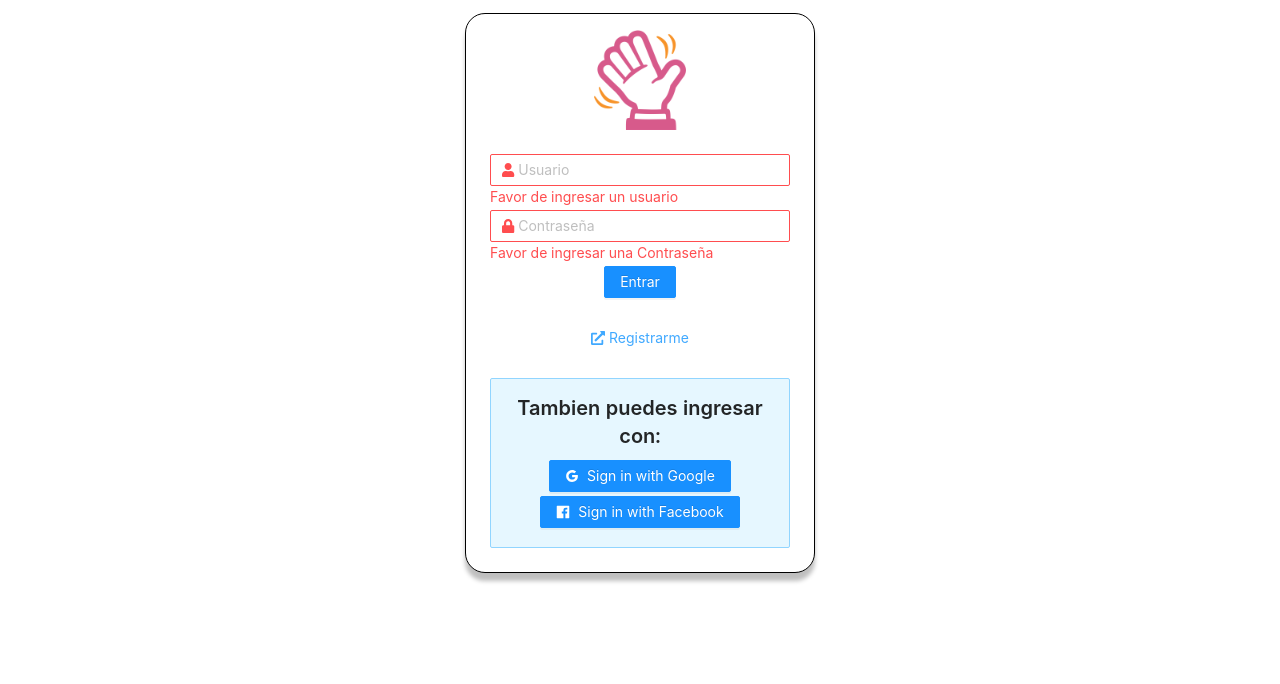
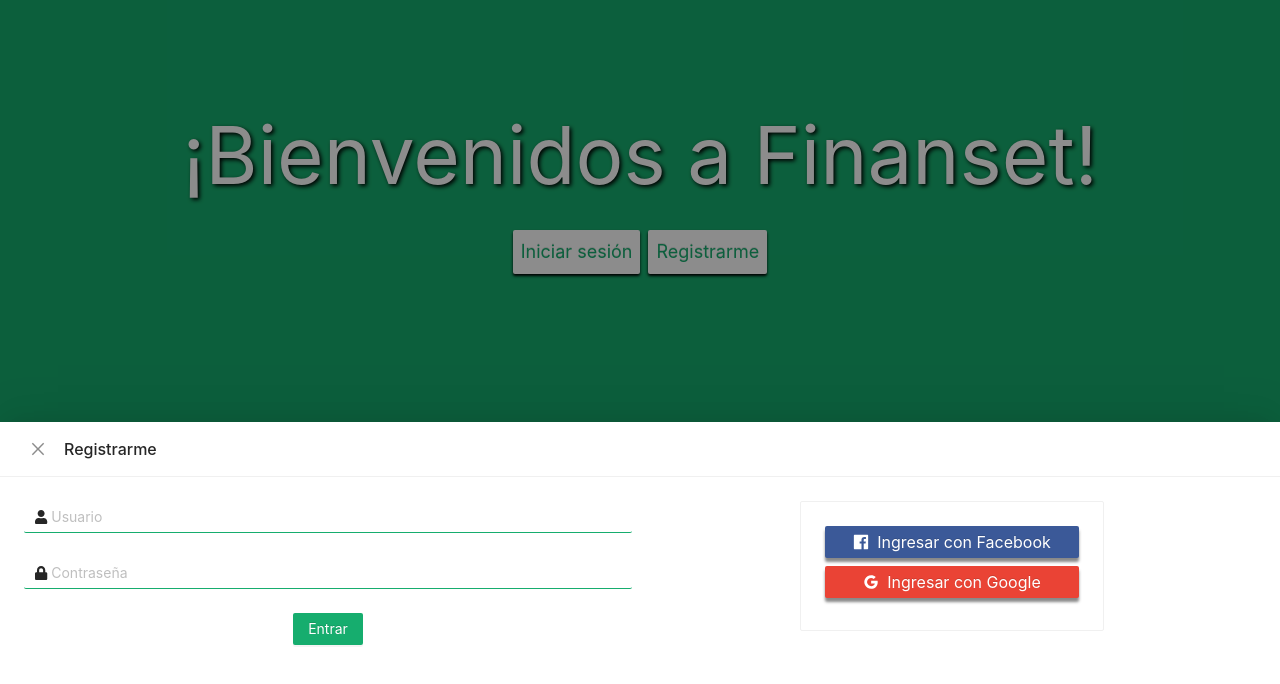
Before and after one commit to ccortes15/ProyectoPrestapp, a Next.js app: page / in a window 1280 px wide. Both pictures are taken after a click on the button "Registrarme". Shown: the top 684 px of the page. Built offline with nearby package versions, Linux system fonts and the light colour scheme.

Commit message:
diseño de login

```diff
--- a/src/components/Layout/Header.tsx
+++ b/src/components/Layout/Header.tsx
@@ -23,7 +23,6 @@
                     <Row justify="end">
                         <Col>
                             <Menu theme="light" mode="horizontal" style={{ float: 'right' }}>
-                                <Menu.Item key="search" icon={<SearchOutlined/>} />
                                 <SubMenu title="Agregar" key="add" icon={<PlusOutlined />}>
                                     <Menu.Item key="addDebt" icon={<PlusOutlined />}>
                                         <FormContainer transcType = {"deuda"} ao={"a"} >
--- /dev/null
+++ b/src/components/Login/FormLogin.tsx
@@ -0,0 +1,65 @@
+import { Form, Input, Button, Row, Col, Card } from 'antd';
+import { Fragment, FC } from 'react';
+import { FontAwesomeIcon } from '@fortawesome/react-fontawesome'
+import { faUser, faLock} from '@fortawesome/free-solid-svg-icons'
+import { GoogleOutlined, FacebookFilled } from '@ant-design/icons'
+import styles from './styles/Style.module.css'
+
+const FormLogin: FC = () => {
+    return (
+        <Fragment>
+            <Row gutter={16}>
+                <Col span={12}>
+                    <Form
+                        name="normal_login"
+                        layout="horizontal"
+                        initialValues={{ remember: true }}
+                    //onFinish={onFinish}
+                    >
+                        <Form.Item
+                            name="user"
+                            rules={[{ required: true, message: 'Favor de ingresar un usuario' }]}
+                        >
+                            <Input className={styles.inputStyle} prefix={<FontAwesomeIcon icon={faUser} />} placeholder="Usuario" />
+                        </Form.Item>
+                        <Form.Item
+                            name="password"
+                            rules={[{ required: true, message: 'Favor de ingresar una Contraseña' }]}
+                        >
+                            <Input
+                                className={styles.inputStyle}
+                                prefix={<FontAwesomeIcon icon={faLock} />}
+                                type="password"
+                                placeholder="Contraseña"
+                            />
+                        </Form.Item>
+
+                        <Form.Item >
+                            <Row justify="center">
+                                <Col>
+                                    <Button type="primary" className={styles.buttonStyle} htmlType="submit" >
+                                        Entrar
+                                    </Button>
+                                </Col>
+                            </Row>
+
+                        </Form.Item>
+                    </Form>
+                </Col>
+
+                <Col span={12}>
+                    <Card style={{ width: '50%', margin: 'auto' }}>
+                    <Button type="primary" className={styles.buttonFacebookStyle} icon={<FacebookFilled />} block>
+                            Ingresar con Facebook
+                            </Button>
+                        <Button type="primary" className={styles.buttonGoogleStyle} icon={<GoogleOutlined />} block>
+                            Ingresar con Google
+                            </Button>
+                    </Card>
+                </Col>
+            </Row>
+        </Fragment>
+    )
+}
+
+export default FormLogin;
--- a/src/components/Login/LoginApp.tsx
+++ b/src/components/Login/LoginApp.tsx
@@ -1,99 +1,52 @@
-import { Form, Input, Button, Row, Col, Card, Alert, Typography } from 'antd';
-import { Fragment, FC, CSSProperties } from 'react';
-import { FontAwesomeIcon } from '@fortawesome/react-fontawesome'
-import { faUser, faLock, faExternalLinkAlt } from '@fortawesome/free-solid-svg-icons'
-import { GoogleOutlined, FacebookFilled } from '@ant-design/icons'
+import { Drawer, Row, Col, Space, Button } from 'antd';
+import Title from 'antd/lib/typography/Title';
+import { FC, useState } from 'react';
+import FormLogin from './FormLogin';
+import styles from './styles/Style.module.css'
 
-const { Title } = Typography;
+type TitleType = 'Iniciar sesión' | 'Registrarme'
 
 const Login: FC = () => {
+  const [title, setTitle] = useState<TitleType>('Iniciar sesión')
+  const [visible, setVisible] = useState<boolean>(false);
 
-  const styleLogin: CSSProperties = {
-    width: '350px',
-    height: '100%',
-    margin: 'auto',
-    marginTop: '1%',
-    background: '#FFFFFF',
-    border: '1px solid #000000',
-    boxSizing: 'border-box',
-    boxShadow: '0px 8px 4px rgba(0, 0, 0, 0.25)',
-    borderRadius: '20px'
+  const clickLogin = ():void => {
+    setTitle('Iniciar sesión');
+    setVisible(true)
+  }
+
+  const clickRegister = ():void => {
+    setTitle('Registrarme')
+    setVisible(true)
   }
 
   return (
-    <Fragment>
-      <Card style={styleLogin} cover={<img alt="example" style={{ width: '100px', margin: 'auto', marginTop: '5%' }} src="/logo.png" />}>
-        <Form
-          name="normal_login"
-          className="login-form"
-          initialValues={{ remember: true }}
-          //onFinish={onFinish}
-        >
-          <Form.Item
-            name="user"
-            rules={[{ required: true, message: 'Favor de ingresar un usuario' }]}
-          >
-            <Input prefix={<FontAwesomeIcon icon={faUser} />} placeholder="Usuario" />
-          </Form.Item>
-          <Form.Item
-            name="password"
-            rules={[{ required: true, message: 'Favor de ingresar una Contraseña' }]}
-          >
-            <Input
-              prefix={<FontAwesomeIcon icon={faLock} />}
-              type="password"
-              placeholder="Contraseña"
-            />
-          </Form.Item>
-
-          <Form.Item >
+    <div className={styles.loginStyle} >
       <Row justify="center">
         <Col>
-                <Button type="primary" htmlType="submit" >
-                  Entrar
-            </Button>
-              </Col>
-            </Row>
-
-          </Form.Item>
-
-          <Form.Item>
-            <Row justify="center">
-              <Col>
-                <Button type="link" htmlType="submit" icon={<FontAwesomeIcon style={{ marginRight: 4 }} icon={faExternalLinkAlt} />}>
-                  Registrarme
-                </Button>
-              </Col>
-            </Row>
-          </Form.Item>
-        </Form>
-        <Alert
-          message={
-            <Title level={4} style={{ textAlign: 'center' }}>Tambien puedes ingresar con:</Title>
-          }
-          description={
-            <>
-              <Row justify="center">
-                <Col>
-                  <Button type="primary" htmlType="submit" style={{ marginBottom: 4 }} icon={<GoogleOutlined />}>
-                    Sign in with Google
-                  </Button>
+          <div className={styles.titleStyle}>
+            ¡Bienvenidos a Finanset!
+            </div>
         </Col>
       </Row>
       <Row justify="center">
         <Col>
-                  <Button type="primary" htmlType="submit" style={{ marginBottom: 4 }} icon={<FacebookFilled />}>
-                    Sign in with Facebook
-                  </Button>
+          <Space size="small">
+            <Button type="primary" className={styles.buttonLoginStyle} onClick={clickLogin}>Iniciar sesión</Button>
+            <Button type="primary" className={styles.buttonLoginStyle} onClick={clickRegister} >Registrarme</Button>
+          </Space>
         </Col>
       </Row>
 
-            </>
-          }
-          type="info"
-        />
-      </Card>
-    </Fragment>
+      <Drawer
+        onClose={() => setVisible(false)}
+        title={title}
+        placement={'bottom'}
+        visible={visible}
+      >
+        <FormLogin />
+      </Drawer>
+    </div>
   )
 };
 
--- /dev/null
+++ b/src/components/Login/styles/Style.module.css
@@ -0,0 +1,74 @@
+.inputStyle {
+    border-style: none none solid none;
+    border-color: #16AD6E;
+  }
+
+.inputStyle:focus-within {
+  border-style: none none solid none;
+  border-color: steelblue;
+  box-shadow: none;
+}
+
+.buttonStyle {
+    margin: 0;
+    font-size: 14;
+    background-color: #16AD6E;
+    border: none;
+    border-radius: 2px;
+    box-shadow: 0px 4px 3px 0px #898989,
+}
+
+.titleStyle {
+    position: relative;
+    margin-top: 10%;
+    color: white;
+    font-size: 80px;
+    text-shadow: 2px 2px 4px #000000;
+}
+
+.buttonLoginStyle {
+  width: 100%;
+  height: 100%;
+  margin-top: 10%;
+  background-color: white;
+  color: #16AD6E;
+  padding: 8px;
+  font-size: 18px;
+  border: none;
+  border-radius: 2px;
+  box-shadow: 0px 2px 3px 0px #000000;
+}
+
+.loginStyle{
+  width: 100%;
+  min-height: 100vh;
+  height: 100%;
+  background-color: #16AD6E;
+  margin: auto;
+}
+
+.buttonGoogleStyle{
+  margin: 0px 0px 8px 0px;
+  font-size: 16px;
+  background-color: #EA4335;
+  border: none;
+  border-radius: 2px;
+  box-shadow: 0px 4px 3px 0px #898989;
+}
+
+.buttonGoogleStyle:hover {
+  background-color: #BD382B;
+}
+
+.buttonFacebookStyle{
+  margin: 0px 0px 8px 0px;
+  font-size: 16px;
+  background-color: #3b5998;
+  border: none;
+  border-radius: 2px;
+  box-shadow: 0px 4px 3px 0px #898989;
+}
+
+.buttonFacebookStyle:hover {
+  background-color: #324A80;
+}
--- a/src/styles/globals.css
+++ b/src/styles/globals.css
@@ -1,5 +1,6 @@
 html,
 body {
+  height: 100%;
   padding: 0;
   margin: 0;
   font-family: -apple-system, BlinkMacSystemFont, Segoe UI, Roboto, Oxygen,
@@ -14,3 +15,8 @@
 * {
   box-sizing: border-box;
 }
+
+.inputStyle {
+  border-radius: 10%;
+  background-color: red;
+}
```
Also changed, not shown: src/components/Content/Deudas.tsx (+2 -13 lines), src/components/Content/list/ContentList.tsx (+29 -10 lines). Lines whose indentation alone changed are shown as unchanged.
